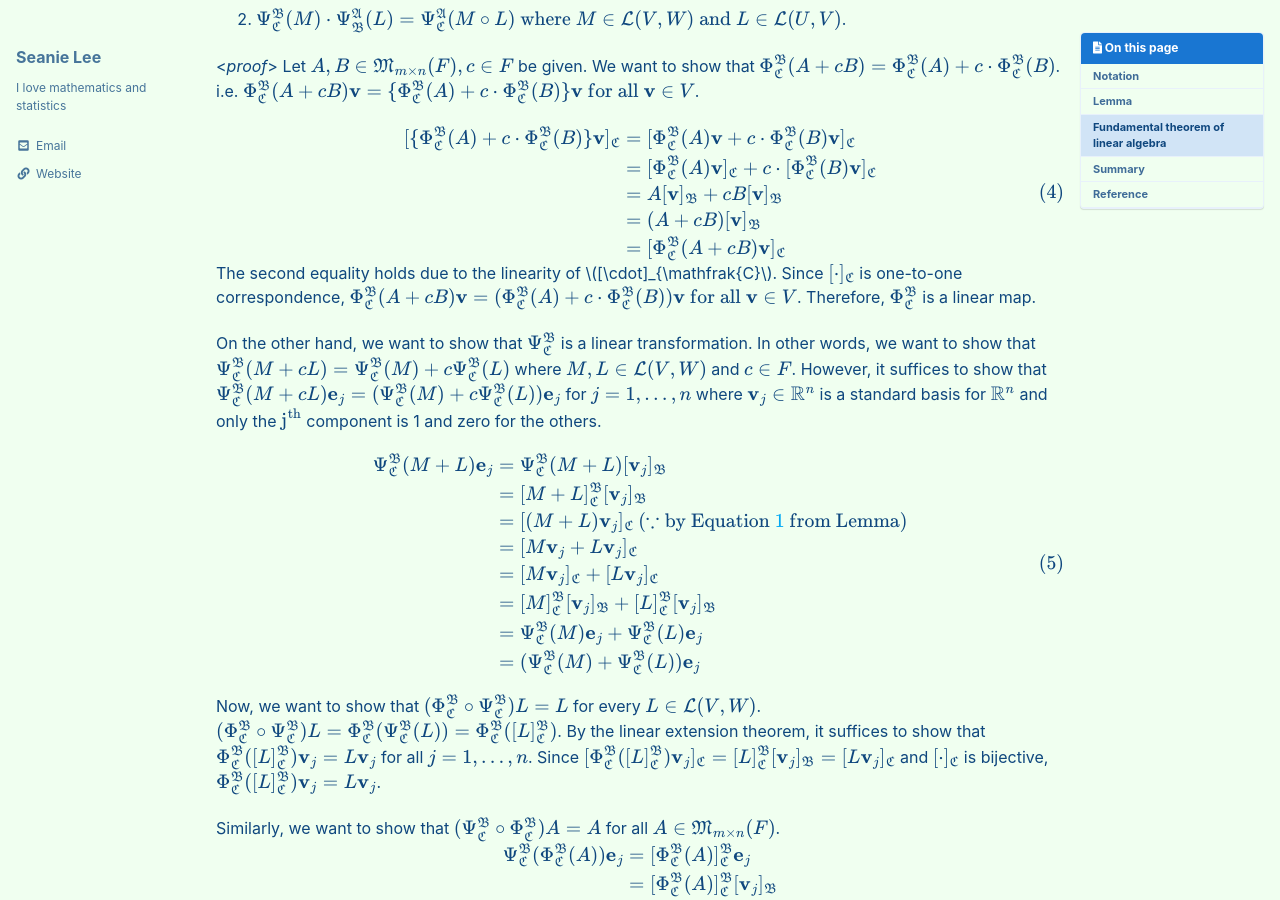
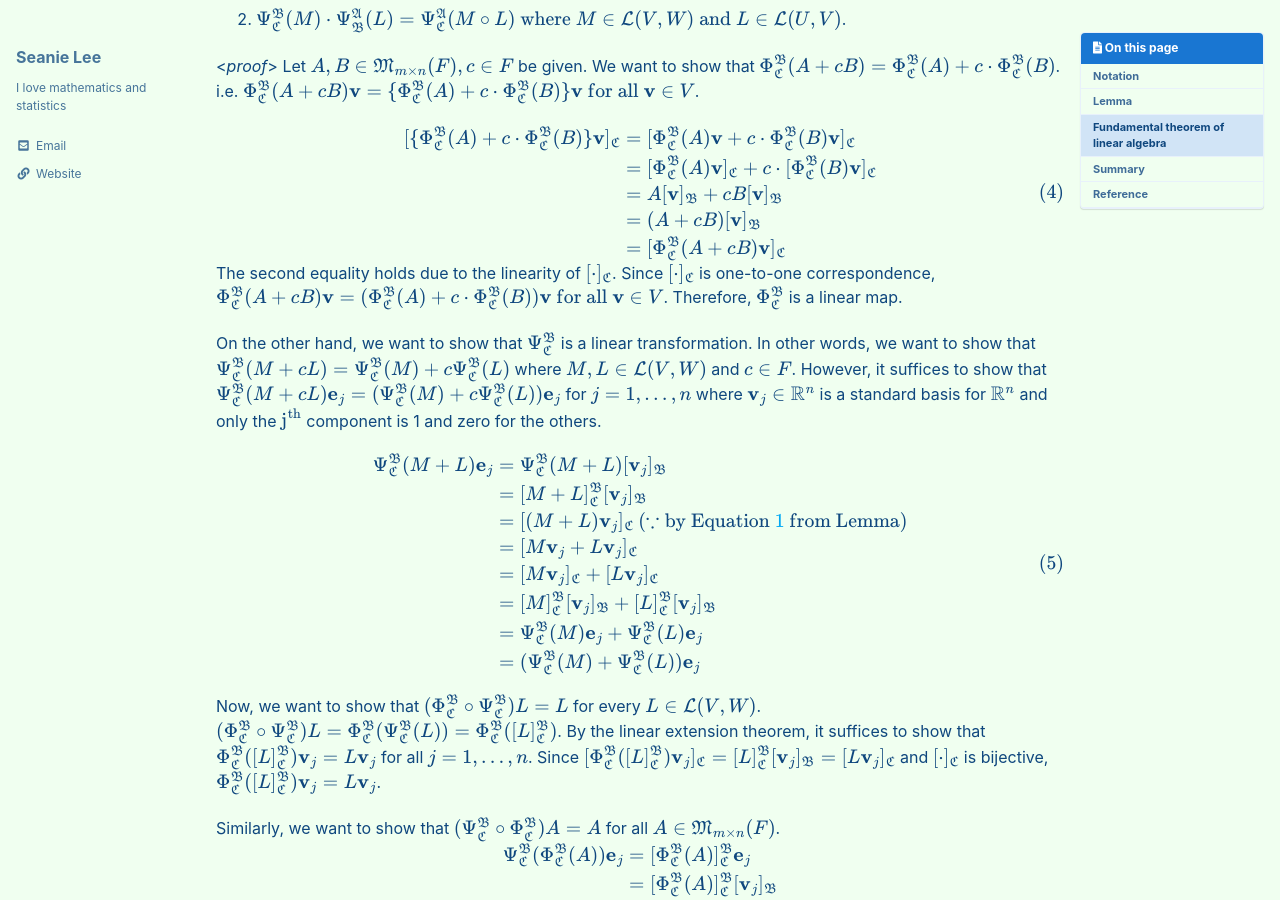
Before and after one commit to seanie12/blog, a Jekyll site: the page built from _posts/2020-12-30-fudamental-theorem-of-linear-algebra.md, in a window 1280 px wide and 900 px high, scrolled down 1239 px. Built offline with Jekyll 4.4.1, drawn with Linux system fonts in a browser that asks for light colours; cached includes are drawn as plain includes; formulas are drawn with MathJax 3.

```diff
--- a/_posts/2020-12-30-fudamental-theorem-of-linear-algebra.md
+++ b/_posts/2020-12-30-fudamental-theorem-of-linear-algebra.md
@@ -75,7 +75,7 @@ $$\begin{align}
 &= [\Phi^{\mathfrak{B}}_{\mathfrak{C}}(A + cB)\mathbf{v}]_{\mathfrak{C}}
 \end{split}
 \end{align}$$
-The second equality holds due to the linearity of $$[\cdot]_{\mathfrak{C}$$. Since $$[\cdot]_{\mathfrak{C}}$$ is one-to-one correspondence, $$\Phi^{\mathfrak{B}}_{\mathfrak{C}}(A + cB) \mathbf{v} = (\Phi^{\mathfrak{B}}_{\mathfrak{C}}(A) + c \cdot \Phi^{\mathfrak{B}}_{\mathfrak{C}}(B) )  \mathbf{v} \text{ for all } \mathbf{v} \in V$$. Therefore, $$\Phi^{\mathfrak{B}}_{\mathfrak{C}}$$ is a linear map.
+The second equality holds due to the linearity of $$[\cdot]_{\mathfrak{C}}$$. Since $$[\cdot]_{\mathfrak{C}}$$ is one-to-one correspondence, $$\Phi^{\mathfrak{B}}_{\mathfrak{C}}(A + cB) \mathbf{v} = (\Phi^{\mathfrak{B}}_{\mathfrak{C}}(A) + c \cdot \Phi^{\mathfrak{B}}_{\mathfrak{C}}(B) )  \mathbf{v} \text{ for all } \mathbf{v} \in V$$. Therefore, $$\Phi^{\mathfrak{B}}_{\mathfrak{C}}$$ is a linear map.
 
 On the other hand, we want to show that $$\Psi^{\mathfrak{B}}_{\mathfrak{C}}$$ is a linear transformation. In other words, we want to show that $$\Psi^{\mathfrak{B}}_{\mathfrak{C}}(M + cL) = \Psi^{\mathfrak{B}}_{\mathfrak{C}}(M) + c \Psi^{\mathfrak{B}}_{\mathfrak{C}}(L)$$ where $$M, L \in \mathcal{L}(V,W)$$ and $$c \in F$$. However, it suffices to show that $$\Psi^{\mathfrak{B}}_{\mathfrak{C}}(M + cL) \mathbf{e}_j= (\Psi^{\mathfrak{B}}_{\mathfrak{C}}(M) + c \Psi^{\mathfrak{B}}_{\mathfrak{C}}(L))\mathbf{e}_j$$ for $$j=1, \ldots,n$$ where $$\mathbf{v}_j \in \mathbb{R}^n$$ is a standard basis for $$\mathbb{R}^n$$ and only the $$\text{j}^{\text{th}}$$ component is 1 and zero for the others.
 
```
